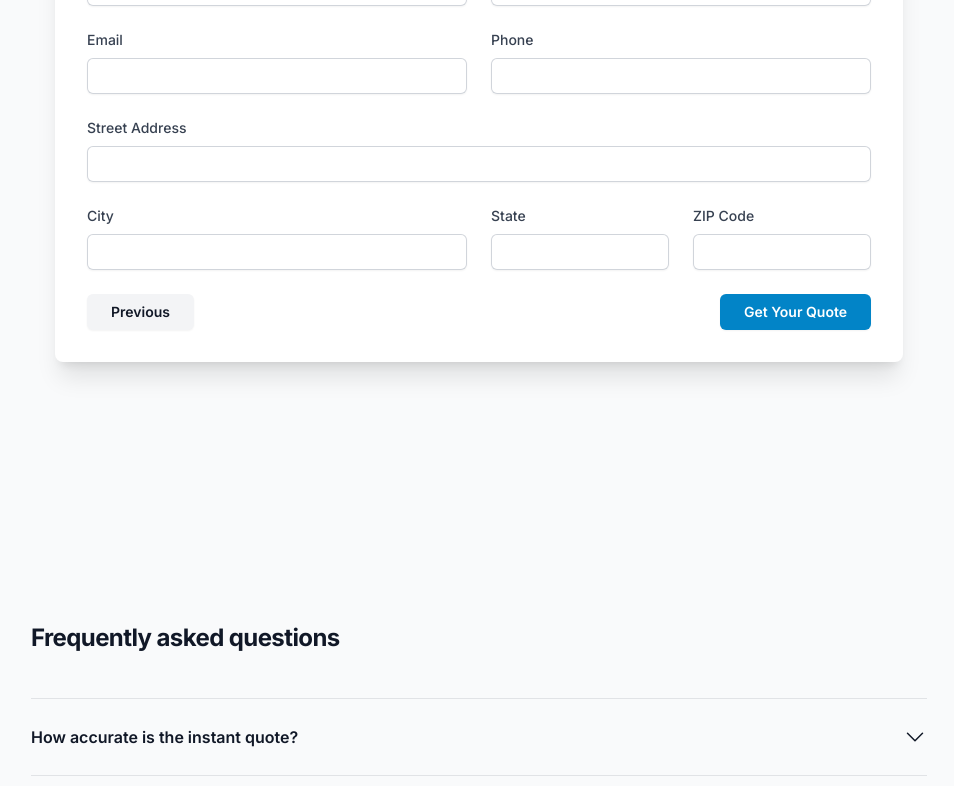
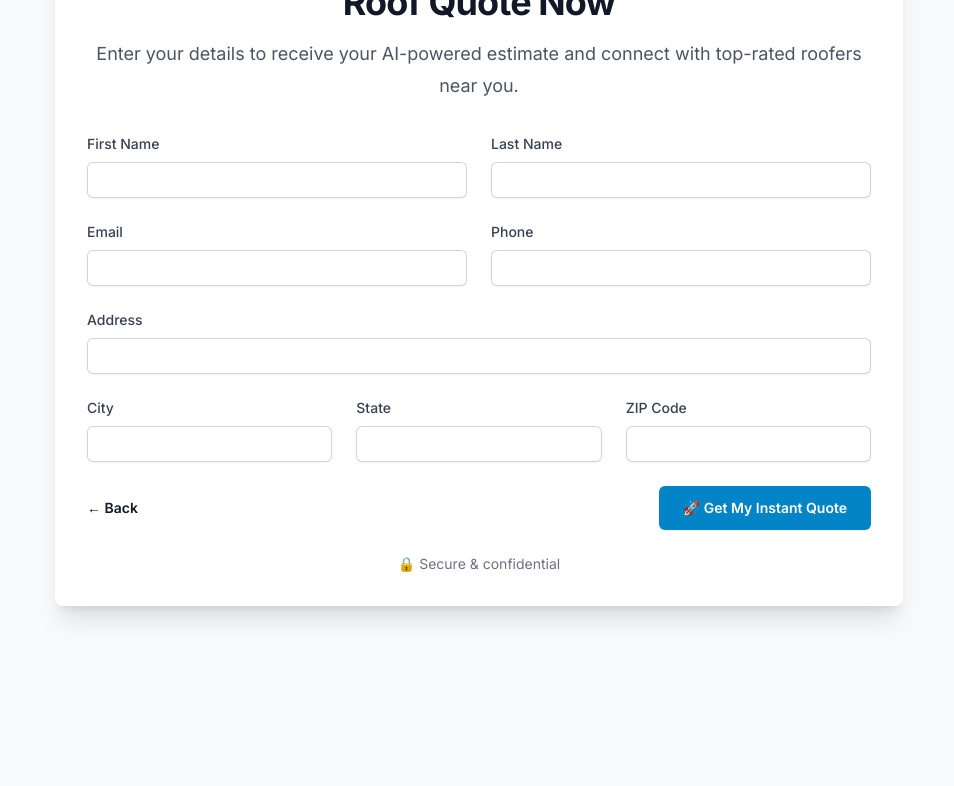
Before and after one commit to UFOBob069/law, a Next.js app: page / in a window 1280 px wide. Both pictures are taken after a click on the button "Next Step". Shown: the part 2900-3686 px from the top of the page, without its empty margins (161-1115 px from the left). Built offline with nearby package versions, Linux system fonts and the light colour scheme; no server answers.

Commit message:
feat: Enhance quote form page 2 for better conversion

```diff
--- a/app/components/QuoteForm.tsx
+++ b/app/components/QuoteForm.tsx
@@ -227,6 +227,15 @@ export function QuoteForm() {
 
             {step === 2 && (
               <div className="space-y-6">
+                <div className="text-center mb-8">
+                  <h2 className="text-3xl font-bold tracking-tight text-gray-900 sm:text-4xl">
+                    🏠 You&apos;re Almost Done — Get Your Custom Roof Quote Now
+                  </h2>
+                  <p className="mt-4 text-lg leading-8 text-gray-600">
+                    Enter your details to receive your AI-powered estimate and connect with top-rated roofers near you.
+                  </p>
+                </div>
+
                 <div className="grid grid-cols-1 gap-6 sm:grid-cols-2">
                   <div>
                     <label className="block text-sm font-medium text-gray-700">
@@ -255,16 +264,14 @@ export function QuoteForm() {
                       <p className="mt-2 text-sm text-red-600">Last name is required</p>
                     )}
                   </div>
-                </div>
 
-                <div className="grid grid-cols-1 gap-6 sm:grid-cols-2">
                   <div>
                     <label className="block text-sm font-medium text-gray-700">
                       Email
                     </label>
                     <input
                       type="email"
-                      {...register('email', { required: true, pattern: /^\S+@\S+$/i })}
+                      {...register('email', { required: true, pattern: /^[A-Z0-9._%+-]+@[A-Z0-9.-]+\.[A-Z]{2,}$/i })}
                       className="mt-2 block w-full rounded-md border-0 py-1.5 text-gray-900 shadow-sm ring-1 ring-inset ring-gray-300 placeholder:text-gray-400 focus:ring-2 focus:ring-inset focus:ring-primary-600 sm:text-sm sm:leading-6"
                     />
                     {errors.email && (
@@ -289,7 +296,7 @@ export function QuoteForm() {
 
                 <div>
                   <label className="block text-sm font-medium text-gray-700">
-                    Street Address
+                    Address
                   </label>
                   <input
                     type="text"
@@ -297,12 +304,12 @@ export function QuoteForm() {
                     className="mt-2 block w-full rounded-md border-0 py-1.5 text-gray-900 shadow-sm ring-1 ring-inset ring-gray-300 placeholder:text-gray-400 focus:ring-2 focus:ring-inset focus:ring-primary-600 sm:text-sm sm:leading-6"
                   />
                   {errors.address && (
-                    <p className="mt-2 text-sm text-red-600">Street address is required</p>
+                    <p className="mt-2 text-sm text-red-600">Address is required</p>
                   )}
                 </div>
 
-                <div className="grid grid-cols-2 gap-6 sm:grid-cols-4">
-                  <div className="col-span-2">
+                <div className="grid grid-cols-1 gap-6 sm:grid-cols-3">
+                  <div>
                     <label className="block text-sm font-medium text-gray-700">
                       City
                     </label>
@@ -336,27 +343,27 @@ export function QuoteForm() {
                     </label>
                     <input
                       type="text"
-                      {...register('zipCode', { required: true, pattern: /^\d{5}(-\d{4})?$/ })}
+                      {...register('zipCode', { required: true })}
                       className="mt-2 block w-full rounded-md border-0 py-1.5 text-gray-900 shadow-sm ring-1 ring-inset ring-gray-300 placeholder:text-gray-400 focus:ring-2 focus:ring-inset focus:ring-primary-600 sm:text-sm sm:leading-6"
                     />
                     {errors.zipCode && (
-                      <p className="mt-2 text-sm text-red-600">Valid ZIP code is required</p>
+                      <p className="mt-2 text-sm text-red-600">ZIP code is required</p>
                     )}
                   </div>
                 </div>
 
-                <div className="flex justify-between">
+                <div className="flex justify-between items-center mt-8">
                   <button
                     type="button"
                     onClick={() => setStep(1)}
-                    className="rounded-md bg-gray-100 px-6 py-2 text-sm font-semibold text-gray-900 shadow-sm hover:bg-gray-200 focus-visible:outline focus-visible:outline-2 focus-visible:outline-offset-2 focus-visible:outline-gray-100"
+                    className="text-sm font-semibold leading-6 text-gray-900"
                   >
-                    Previous
+                    ← Back
                   </button>
                   <button
                     type="submit"
                     disabled={isSubmitting}
-                    className="rounded-md bg-primary-600 px-6 py-2 text-sm font-semibold text-white shadow-sm hover:bg-primary-500 focus-visible:outline focus-visible:outline-2 focus-visible:outline-offset-2 focus-visible:outline-primary-600 disabled:opacity-50 disabled:cursor-not-allowed"
+                    className="rounded-md bg-primary-600 px-6 py-3 text-sm font-semibold text-white shadow-sm hover:bg-primary-500 focus-visible:outline focus-visible:outline-2 focus-visible:outline-offset-2 focus-visible:outline-primary-600 disabled:opacity-50"
                   >
                     {isSubmitting ? (
                       <div className="flex items-center">
@@ -364,10 +371,13 @@ export function QuoteForm() {
                         Getting Quote...
                       </div>
                     ) : (
-                      'Get Your Quote'
+                      '🚀 Get My Instant Quote'
                     )}
                   </button>
                 </div>
+                <p className="text-center text-sm text-gray-500 mt-4">
+                  🔒 Secure & confidential
+                </p>
               </div>
             )}
           </form>
```
